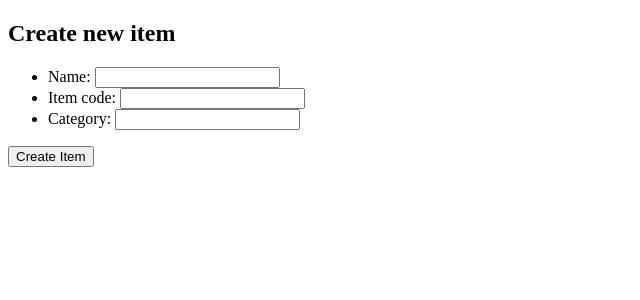
After one commit to les-borkowski/inventory_app, a Django app: page /create/ in a window 1280 px wide. The commit adds this page. Shown: the top 300 px of the page, without its empty margins (0-640 px from the left). Run offline with Django 4.2, Linux system fonts and the light colour scheme.

Commit message:
CRUD funcionality added

```diff
--- /dev/null
+++ b/shopify_tt/inventory/forms.py
@@ -0,0 +1,7 @@
+from django.forms import ModelForm
+from .models import Item
+
+class ItemForm(ModelForm):
+    class Meta:
+        model = Item
+        fields = ['name', 'item_code', 'category']
--- a/shopify_tt/inventory/models.py
+++ b/shopify_tt/inventory/models.py
@@ -5,7 +5,7 @@ class Item(models.Model):
     name = models.CharField(max_length=256)
     item_code = models.IntegerField()
     category = models.CharField(max_length=128, blank=True)
-    added_on = models.DateTimeField('date added')
+    added_on = models.DateTimeField(auto_now_add=True)
 
     def __str__(self) -> str:
         return self.name
--- /dev/null
+++ b/shopify_tt/inventory/templates/inventory/create.html
@@ -0,0 +1,22 @@
+<!DOCTYPE html>
+<html lang="en">
+<head>
+    <meta charset="UTF-8">
+    <meta http-equiv="X-UA-Compatible" content="IE=edge">
+    <meta name="viewport" content="width=device-width, initial-scale=1.0">
+    <title>New Item</title>
+</head>
+<body>
+    <h2>Create new item</h2>
+    <form method="POST">
+        {% csrf_token %}
+
+        <ul>
+            {{ form.as_ul }}
+        </ul>
+        <div id="form-actions">
+            <button type="submit">Create Item</button>
+        </div>
+    </form>
+</body>
+</html>
--- a/shopify_tt/inventory/templates/inventory/index.html
+++ b/shopify_tt/inventory/templates/inventory/index.html
@@ -10,13 +10,13 @@
     {% if items_list %}
         <ul>
             {% for item in items_list %}
-            <li><a href="/inventory/{{ item.id }}">{{ item.name }} </a> </li>
+            <li><a href="{% url 'inventory:detail' item.id %}">{{ item.name }} </a> </li>
             {% endfor %}
         </ul>
     {% else %}
         <p> Inventory empty</p>
     {% endif %}
 
-
+    <a href="{% url 'inventory:create' %}">Create new item</a>
 </body>
 </html>
--- a/shopify_tt/inventory/urls.py
+++ b/shopify_tt/inventory/urls.py
@@ -2,9 +2,11 @@ from django.urls import path
 
 from . import views
 
+app_name = 'inventory'
 urlpatterns = [
-    # ex: /items/
-    path('', views.index, name='index'),
-    # ex. /items/4/
-    path('<int:item_id>/', views.detail, name='detail')
+    path('', views.list, name='list'),
+    path('items/<int:item_id>/', views.detail, name='detail'),
+    path('update/<int:item_id>/', views.update, name='update'),
+    path('delete/<int:item_id>/', views.delete, name='delete'),
+    path('create/', views.create, name='create'),
 ]
--- a/shopify_tt/inventory/views.py
+++ b/shopify_tt/inventory/views.py
@@ -1,15 +1,44 @@
-from django.http import Http404, HttpResponse, HttpResponse
-from django.shortcuts import get_object_or_404, render
+from django.shortcuts import get_object_or_404, redirect, render
 
 from .models import Item
+from .forms import ItemForm
 
 
-def index(request):
+def list(request):
     items_list = Item.objects.all()
     context = {'items_list': items_list}
     return render(request, 'inventory/index.html', context)
-    # return HttpResponse("Hello, world.")
+
 
 def detail(request, item_id):
-    item = get_object_or_404(Item, pk=item_id)
-    return render(request, 'inventory/detail.html', {'item': item})
+    if request.method == 'GET':
+        item = get_object_or_404(Item, pk=item_id)
+        return render(request, 'inventory/detail.html', {'item': item})
+
+
+def create(request):
+    create_item_form = ItemForm
+
+    if request.method == 'POST':
+        form = ItemForm(request.POST)
+        if form.is_valid():
+            form.save()
+            return redirect('/')
+
+    return render(request, 'inventory/create.html', {'form': create_item_form})
+
+
+def update(request, item_id):
+    item = Item.objects.get(pk=item_id)
+    form = ItemForm(request.POST or None, instance=item)
+    if form.is_valid():
+        form.save()
+        return redirect('/')
+
+    return render(request, 'inventory/update.html', {'item': item, 'form':form})
+
+
+def delete(request, item_id):
+    item = Item.objects.get(pk=item_id)
+    item.delete()
+    return redirect('/')
--- a/shopify_tt/shopify_tt/urls.py
+++ b/shopify_tt/shopify_tt/urls.py
@@ -17,6 +17,6 @@ from django.contrib import admin
 from django.urls import include, path
 
 urlpatterns = [
-    path('inventory/', include('inventory.urls')),
+    path('', include('inventory.urls')),
     path('admin/', admin.site.urls),
     ]
```
Also changed, not shown: shopify_tt/inventory/templates/inventory/detail.html (+8 -0 lines), shopify_tt/inventory/templates/inventory/update.html (added, +22 -0 lines), todos.md (+8 -3 lines), shopify_tt/db.sqlite3, shopify_tt/inventory/migrations/0002_alter_item_added_on.py (added).
